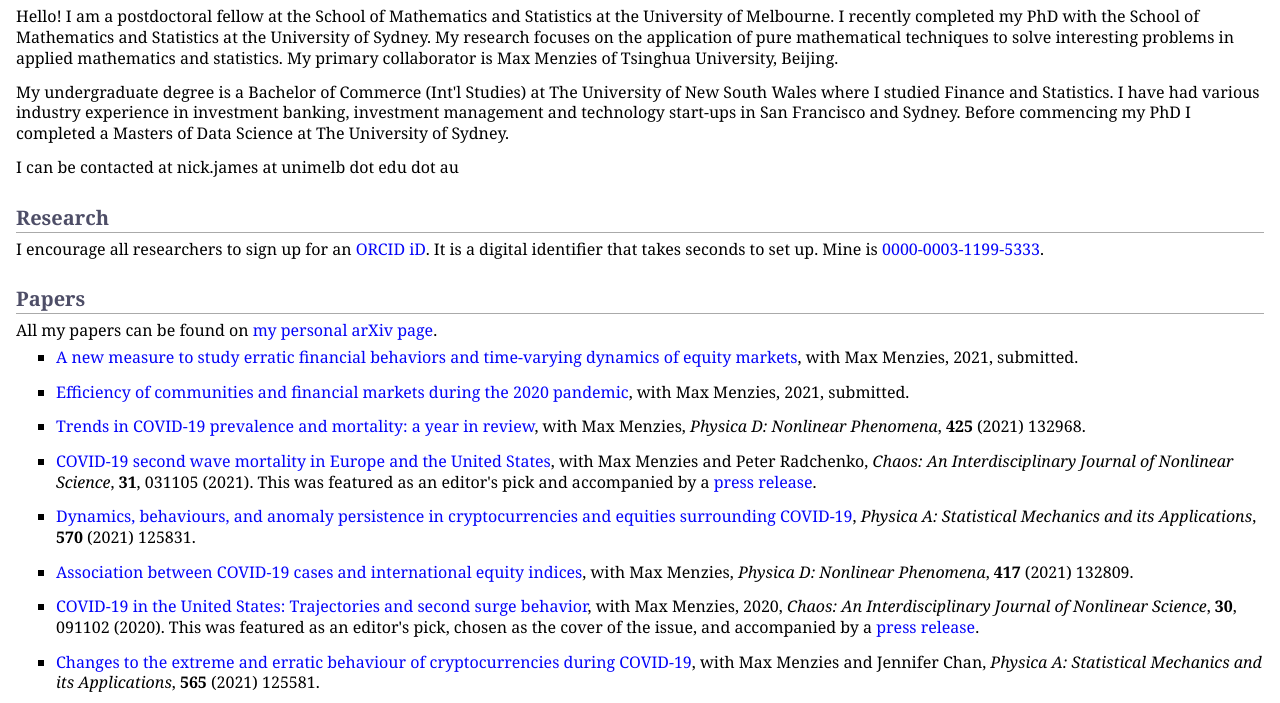
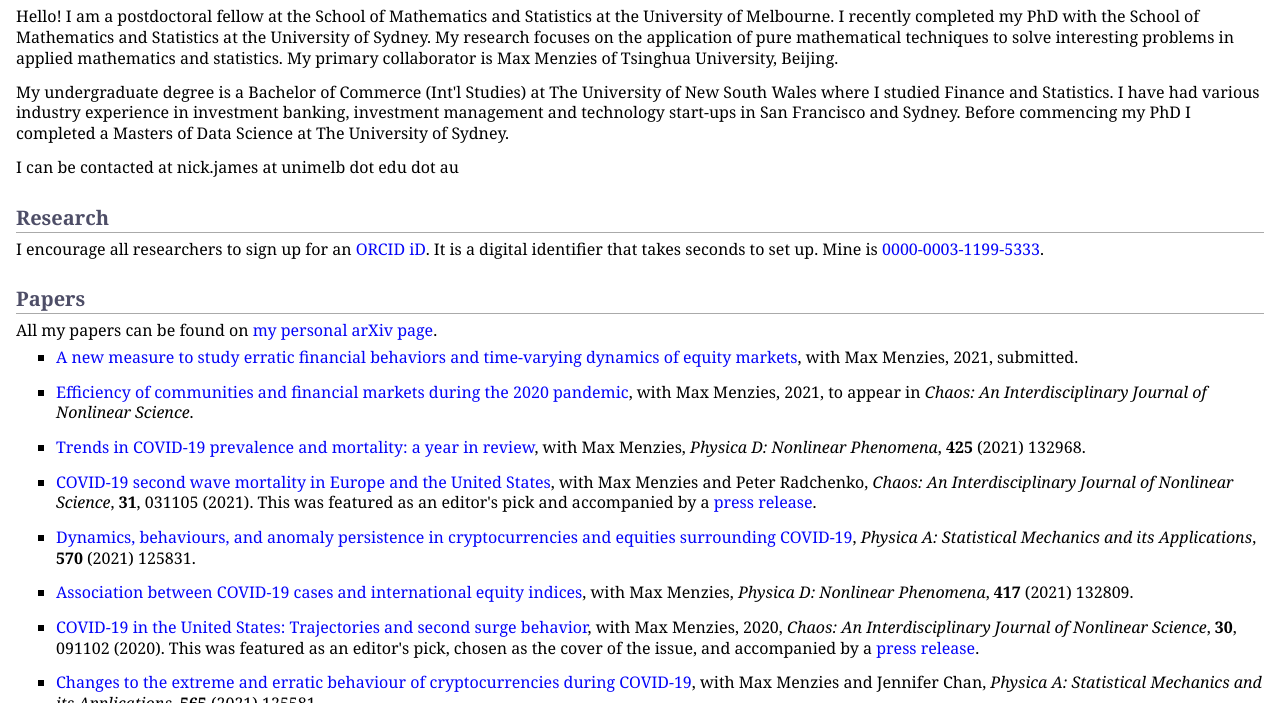
Before and after one commit to nickjames81/nickjames.github.io, a plain HTML site: page index.html in a window 1280 px wide. Shown: the part 66-769 px from the top of the page. Drawn offline with Linux system fonts and the light colour scheme.

Commit message:
Update index.html

```diff
--- a/index.html
+++ b/index.html
@@ -27,7 +27,7 @@
 </li>
 </ul>
 <ul>
-<li><p><a href="https://arxiv.org/abs/2104.02318">Efficiency of communities and financial markets during the 2020 pandemic</a>, with Max Menzies, 2021, submitted.</p>
+<li><p><a href="https://arxiv.org/abs/2104.02318">Efficiency of communities and financial markets during the 2020 pandemic</a>, with Max Menzies, 2021, to appear in <i>Chaos: An Interdisciplinary Journal of Nonlinear Science</i>.</p>
 </li>
 </ul>
 <ul>
```
